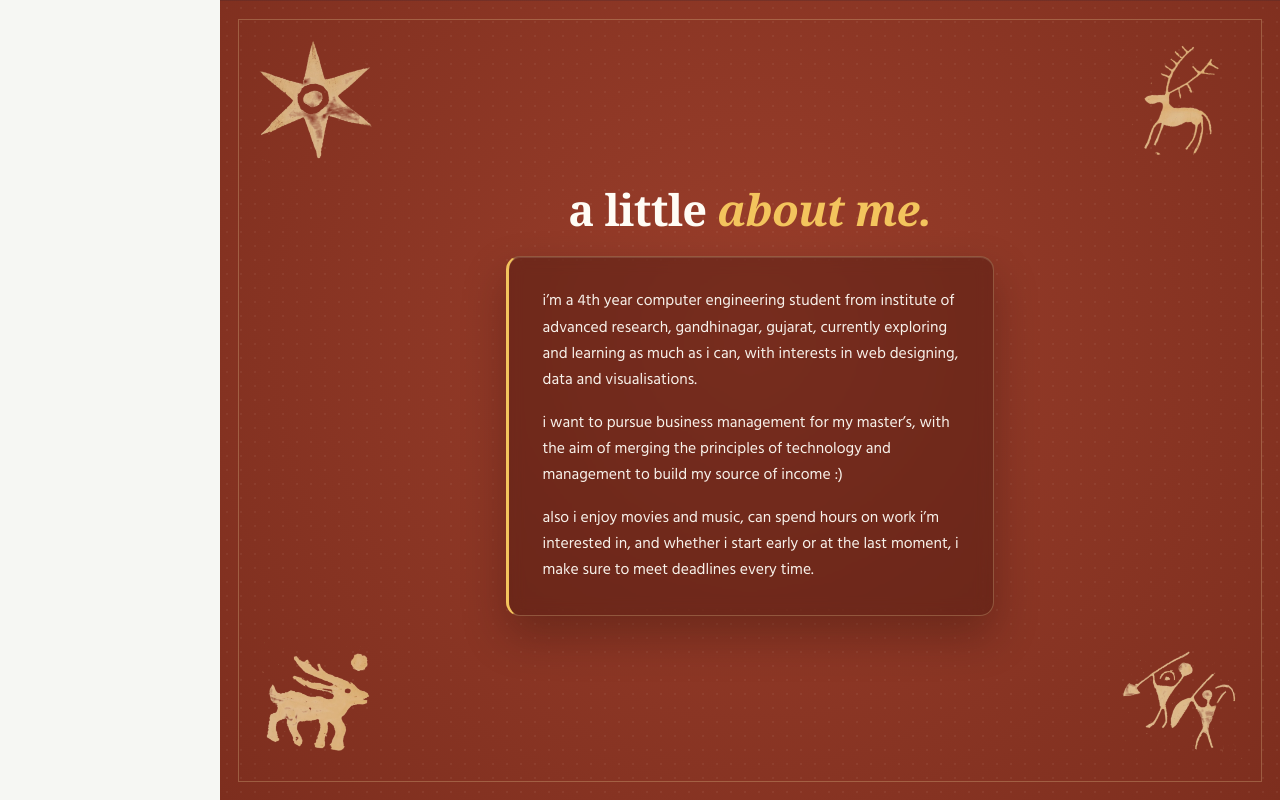
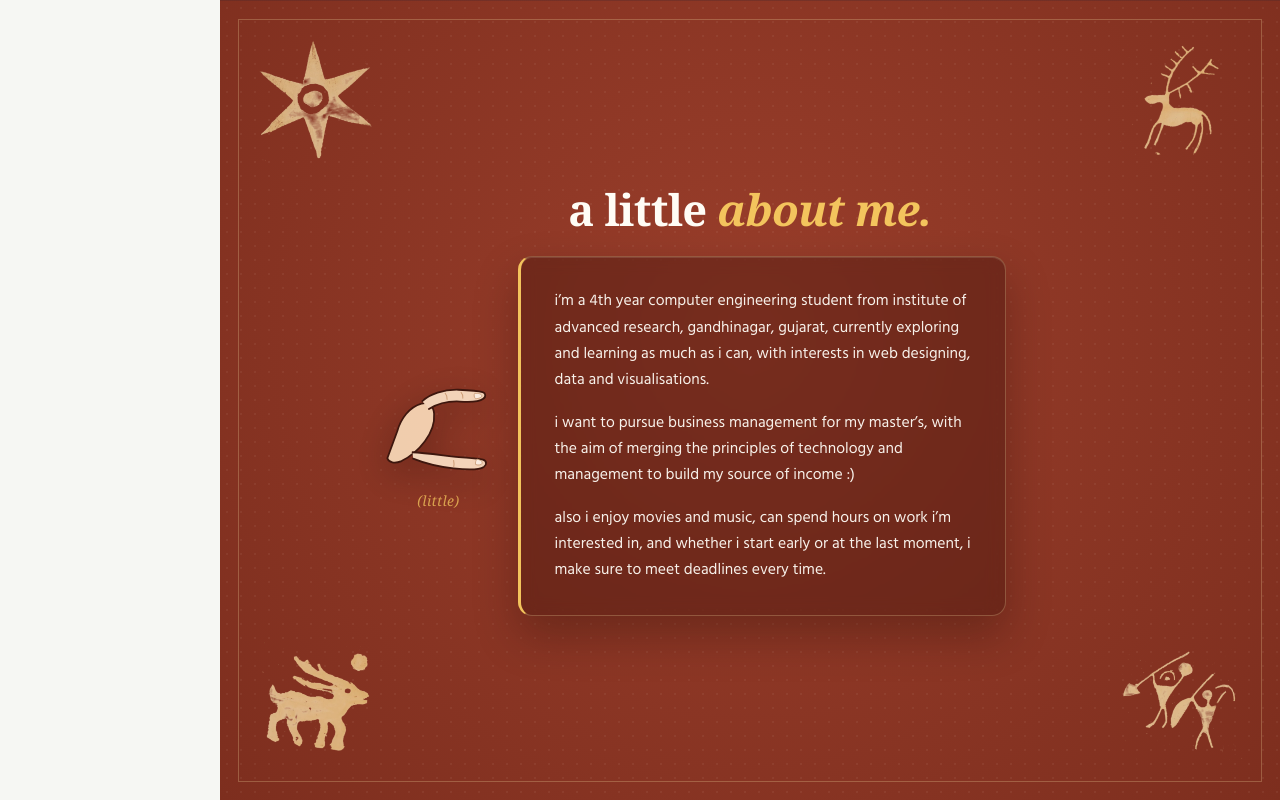
Before and after one commit to phutcop/portfolio, a React (Vite) app in the folder myPortfolio/: page / in a window 1280 px wide. Both pictures are taken after a click on the button "about". Built offline with nearby package versions, Linux system fonts and the light colour scheme; a web font is replaced by a local one.

Commit message:
new design woooooooh

```diff
--- a/myPortfolio/src/App.jsx
+++ b/myPortfolio/src/App.jsx
@@ -59,9 +59,9 @@ function App() {
 
       <main className="content">
         <section id="home" className="section home" hidden={activeSection !== "home"}><Home onNext={() => setActiveSection("about")} /></section>
-        <section id="about" className="section about-section" hidden={activeSection !== "about"}><About /></section>
+        <section id="about" className="section about-section" hidden={activeSection !== "about"}><About key={activeSection === "about" ? "active" : "inactive"} /></section>
         <section id="works" className="section work" hidden={activeSection !== "works"}><Work key={activeSection === "works" ? "active" : "inactive"} /></section>
-        <section id="skills" className="section skills" hidden={activeSection !== "skills"}><Skills /></section>
+        <section id="skills" className="section skills" hidden={activeSection !== "skills"}><Skills key={activeSection === "skills" ? "active" : "inactive"} /></section>
         <section id="contact" className="section contact" hidden={activeSection !== "contact"}><ContactPage onHome={() => setActiveSection("home")} /></section>
       </main>
     </div>
--- a/myPortfolio/src/components/About.jsx
+++ b/myPortfolio/src/components/About.jsx
@@ -1,17 +1,79 @@
+import { useEffect, useState } from "react";
 import { WarliWall } from "./WarliArt";
 
 function About() {
+  const [expanded, setExpanded] = useState(false);
+
+  useEffect(() => {
+    const timer = window.setTimeout(() => setExpanded(true), 280);
+    return () => window.clearTimeout(timer);
+  }, []);
+
   return (
     <>
       <WarliWall variant="about" />
-      <div className="about-inner in-about">
+      <div className={`about-inner in-about ${expanded ? "is-open" : ""}`}>
         <div className="in-about-heading">
           <h2 className="in-about-title">a little <em>about me.</em></h2>
         </div>
-        <div className="in-about-panel">
-          <p>i’m a 4th year computer engineering student from institute of advanced research, gandhinagar, gujarat, currently exploring and learning as much as i can, with interests in web designing, data and visualisations.</p>
-          <p>i want to pursue business management for my master’s, with the aim of merging the principles of technology and management to build my source of income :)</p>
-          <p>also i enjoy movies and music, can spend hours on work i’m interested in, and whether i start early or at the last moment, i make sure to meet deadlines every time.</p>
+        <div className="in-about-stage">
+          <div className={`in-about-pinch ${expanded ? "is-open" : ""}`} aria-hidden="true">
+            <svg className="pinch-hand" viewBox="0 50 175 125" fill="none">
+              <path
+                d="M16 158 L30 120 C35 102 47 86 64 81 C74 78 81 84 82 95 C83 108 78 122 69 134 C60 146 48 156 36 162 C26 166 18 164 16 158 Z"
+                fill="#f5d4b4"
+                stroke="#3b160e"
+                strokeWidth="2.5"
+                strokeLinejoin="round"
+              />
+
+              <g className="pinch-finger-top">
+                <path
+                  d="M68 82 C82 77 102 79 121 88 C133 94 145 100 151 105 C154.5 108 153 113 148 114 C141 115.5 129 111 116 104 C102 97 86 94 72 96"
+                  fill="#f7dac0"
+                  stroke="#3b160e"
+                  strokeWidth="2.5"
+                  strokeLinecap="round"
+                  strokeLinejoin="round"
+                />
+                <path
+                  d="M140 102 C145 104 148.5 106.5 147.8 109 C147 111.2 143 111.5 138 109.5 C137 106.5 138 103.5 140 102 Z"
+                  fill="#fff5eb"
+                  stroke="#cfa37e"
+                  strokeWidth="1.1"
+                />
+                <path d="M102 85 C103 88.5 102.5 91.5 101 94" stroke="#cfa079" strokeWidth="1.4" strokeLinecap="round" />
+                <path d="M123 93 C124 96 123.5 99 122 101.5" stroke="#cfa079" strokeWidth="1.3" strokeLinecap="round" />
+              </g>
+
+              <g className="pinch-finger-bottom">
+                <path
+                  d="M50 144 C64 139 84 134 106 128 C122 123.5 136 117.5 146 116.5 C151.5 116 154 120.5 151 125.5 C146.5 132 132 138 112 143.5 C92 149 72 152 54 152"
+                  fill="#f7dac0"
+                  stroke="#3b160e"
+                  strokeWidth="2.5"
+                  strokeLinecap="round"
+                  strokeLinejoin="round"
+                />
+                <path
+                  d="M138 119 C143 118 146.5 119 146.8 121.8 C147 124.2 143.5 126.5 139 126.8 C137.2 124.2 137 121.2 138 119 Z"
+                  fill="#fff5eb"
+                  stroke="#cfa37e"
+                  strokeWidth="1.1"
+                />
+                <path d="M108 133 C110 136 111 138.5 111.5 141" stroke="#cfa079" strokeWidth="1.4" strokeLinecap="round" />
+              </g>
+            </svg>
+            <span className="in-about-pinch-label">(little)</span>
+          </div>
+
+          <div className={`in-about-panel-wrap ${expanded ? "is-open" : ""}`}>
+            <div className="in-about-panel">
+              <p>i’m a 4th year computer engineering student from institute of advanced research, gandhinagar, gujarat, currently exploring and learning as much as i can, with interests in web designing, data and visualisations.</p>
+              <p>i want to pursue business management for my master’s, with the aim of merging the principles of technology and management to build my source of income :)</p>
+              <p>also i enjoy movies and music, can spend hours on work i’m interested in, and whether i start early or at the last moment, i make sure to meet deadlines every time.</p>
+            </div>
+          </div>
         </div>
       </div>
     </>
--- a/myPortfolio/src/components/Jar.jsx
+++ b/myPortfolio/src/components/Jar.jsx
@@ -63,12 +63,6 @@ export function JarBack() {
       <g strokeLinecap="round">
         <path d="M93 69 Q160 77 227 69" fill="none" stroke="#f3c45d" strokeWidth="2.4" opacity=".88" />
         <path d="M95 72 Q160 80 225 72" fill="none" stroke="#6d3a12" strokeWidth="1.1" opacity=".55" />
-        <path d="M214 72 Q226 84 232 100" fill="none" stroke="#f3c45d" strokeWidth="1.8" opacity=".85" />
-        <g transform="translate(234, 107) rotate(-14)">
-          <rect x="-11" y="-14" width="22" height="28" rx="4" fill="#f8f4ec" stroke="#8b3524" strokeWidth="1.5" />
-          <circle cx="0" cy="-9" r="1.8" fill="#8b3524" />
-          <text x="0" y="6" textAnchor="middle" fill="#8b3524" fontSize="10" fontWeight="700" fontFamily="serif">08</text>
-        </g>
       </g>
     </svg>
   );
--- a/myPortfolio/src/styles/indian.css
+++ b/myPortfolio/src/styles/indian.css
@@ -213,7 +213,7 @@ h3,
 .in-about {
   position: relative;
   z-index: 1;
-  width: min(100%, 680px);
+  width: min(100%, 820px);
   margin: auto;
   padding-block: 1rem;
   display: flex;
@@ -225,6 +225,73 @@ h3,
 
 .in-about-heading {
   margin-bottom: 1.4rem;
+}
+
+.in-about-stage {
+  display: grid;
+  grid-template-columns: 112px minmax(0, 56ch);
+  align-items: center;
+  justify-content: center;
+  gap: 1.5rem;
+  width: 100%;
+  transform: translateX(-56px);
+}
+
+.in-about-pinch {
+  display: flex;
+  flex-direction: column;
+  align-items: center;
+  gap: .35rem;
+  opacity: .96;
+}
+
+.pinch-hand {
+  width: 124px;
+  height: 124px;
+  overflow: visible;
+  filter: drop-shadow(0 10px 18px rgba(24, 6, 3, .28));
+}
+
+.pinch-finger-top {
+  transform-origin: 70px 89px;
+  transition: transform .72s cubic-bezier(.34, 1.56, .64, 1);
+}
+
+.pinch-finger-bottom {
+  transform-origin: 52px 148px;
+  transition: transform .72s cubic-bezier(.34, 1.56, .64, 1);
+}
+
+.in-about-pinch.is-open .pinch-finger-top {
+  transform: translateY(-6px) rotate(-24deg);
+}
+
+.in-about-pinch.is-open .pinch-finger-bottom {
+  transform: translateY(6px) rotate(22deg);
+}
+
+.in-about-pinch-label {
+  font: italic 400 .88rem/1 var(--f-serif);
+  color: rgba(243, 196, 93, .82);
+  letter-spacing: .02em;
+}
+
+.in-about-panel-wrap {
+  transform-origin: left center;
+  transform: scaleY(.18) scaleX(.92);
+  opacity: 0;
+  transition: transform .68s cubic-bezier(.22, 1, .36, 1) .05s, opacity .42s ease .05s;
+}
+
+.in-about-panel-wrap.is-open {
+  transform: scaleY(1) scaleX(1);
+  opacity: 1;
+}
+
+.in-about-heading .desk-eyebrow {
+  display: block;
+  margin-bottom: .35rem;
+  color: #f3c45d;
 }
 
 .in-about-title {
@@ -301,6 +368,23 @@ h3,
   .in-about-panel {
     width: 100%;
     padding: .1rem 0 .1rem .95rem;
+  }
+
+  .in-about-stage {
+    grid-template-columns: 1fr;
+    gap: .85rem;
+    transform: none;
+  }
+
+  .in-about-pinch {
+    flex-direction: row;
+    justify-content: center;
+    gap: .5rem;
+  }
+
+  .pinch-hand {
+    width: 54px;
+    height: 54px;
   }
 
   .in-about-panel p {
@@ -2783,8 +2867,89 @@ h3,
     transform: translateY(-1px);
   }
 
+  .deck-wrap.is-shuffling .deck-card-back-top {
+    z-index: 3;
+    animation: deck-shuffle-front .72s cubic-bezier(.22, 1, .36, 1) both;
+  }
+
+  .deck-card-front.is-initial-draw {
+    animation: card-draw-reveal .48s cubic-bezier(.22, 1, .36, 1) both;
+  }
+
+  @keyframes card-draw-reveal {
+    0% {
+      opacity: 0;
+      transform: translateY(-22px) rotate(-4deg) scale(.94);
+    }
+    60% {
+      opacity: 1;
+      transform: translateY(3px) rotate(1deg) scale(1.015);
+    }
+    100% {
+      opacity: 1;
+      transform: translateY(0) rotate(0deg) scale(1);
+    }
+  }
+
+  .deck-wrap.is-shuffling .deck-card-back-one {
+    animation: deck-shuffle-left .72s cubic-bezier(.22, 1, .36, 1) both;
+  }
+
+  .deck-wrap.is-shuffling .deck-card-back-two {
+    animation: deck-shuffle-right .72s cubic-bezier(.22, 1, .36, 1) both;
+  }
+
+  @keyframes deck-shuffle-front {
+    0% {
+      transform: translateX(0) rotate(0deg) scale(.98);
+    }
+    28% {
+      transform: translateX(34px) translateY(-8px) rotate(6deg);
+    }
+    58% {
+      transform: translateX(-26px) translateY(4px) rotate(-5deg);
+    }
+    100% {
+      transform: translateX(0) rotate(0deg) scale(1);
+    }
+  }
+
+  @keyframes deck-shuffle-left {
+    0% {
+      transform: translate(0, 0) rotate(-3deg);
+    }
+    30% {
+      transform: translate(-44px, -6px) rotate(-10deg);
+    }
+    64% {
+      transform: translate(18px, 4px) rotate(2deg);
+    }
+    100% {
+      transform: translate(0, 0) rotate(-3deg);
+    }
+  }
+
+  @keyframes deck-shuffle-right {
+    0% {
+      transform: translate(0, 0) rotate(4deg);
+    }
+    34% {
+      transform: translate(42px, 6px) rotate(11deg);
+    }
+    68% {
+      transform: translate(-14px, -4px) rotate(-2deg);
+    }
+    100% {
+      transform: translate(0, 0) rotate(4deg);
+    }
+  }
+
   @media (prefers-reduced-motion: reduce) {
-    .studio-home-art::before {
+    .studio-home-art::before,
+    .deck-wrap.is-shuffling .deck-card-back-top,
+    .deck-wrap.is-shuffling .deck-card-back-one,
+    .deck-wrap.is-shuffling .deck-card-back-two,
+    .deck-card-front.is-initial-draw {
       animation: none;
     }
   }
```
Also changed, not shown: myPortfolio/src/components/Skills.jsx (+30 -10 lines), myPortfolio/public/og-preview.png.
